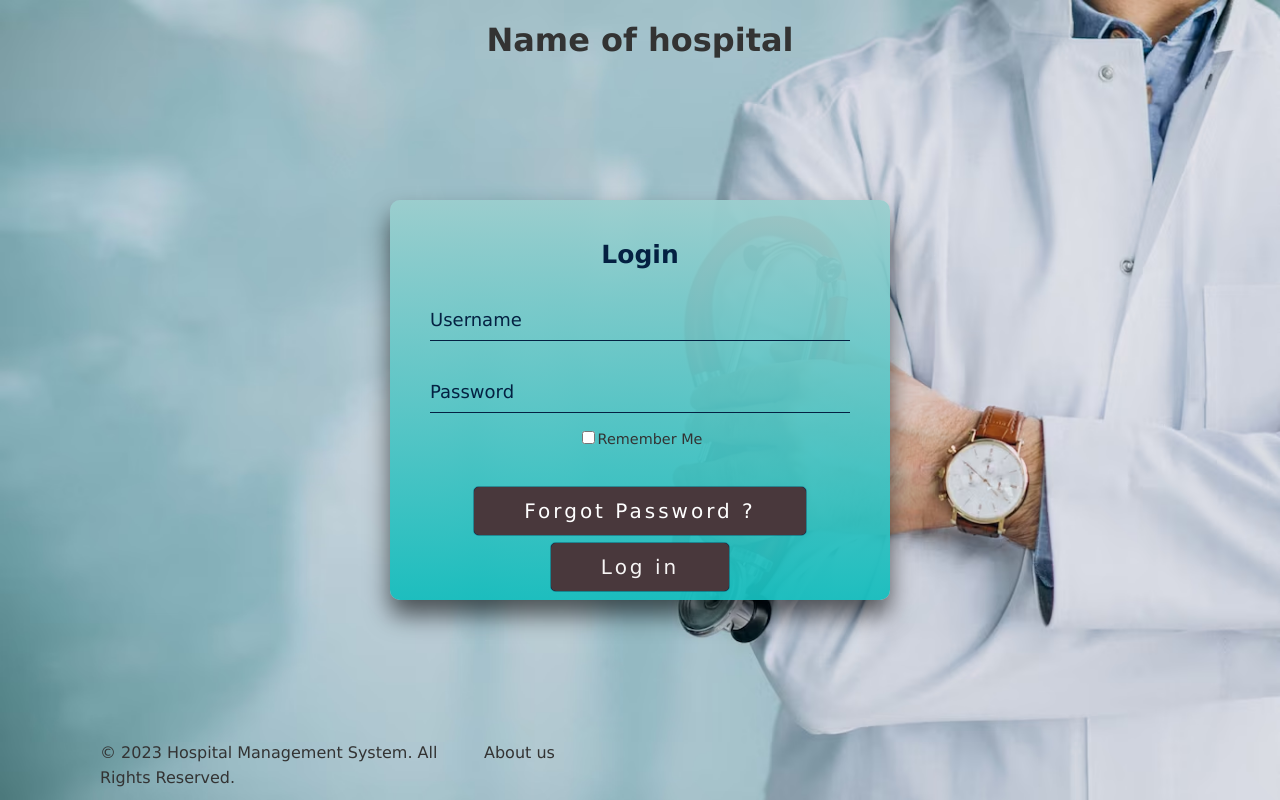
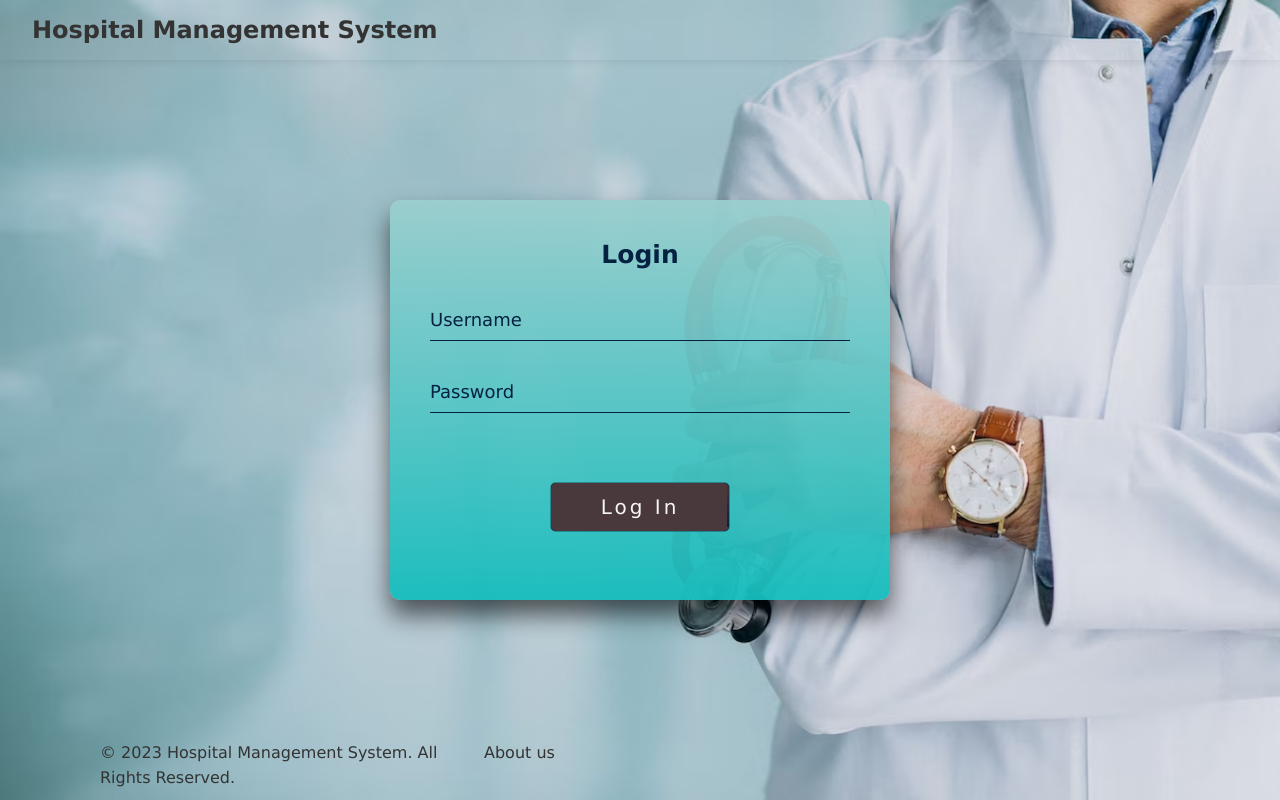
Before and after one commit to Yashraj-10/Hospital-Management-System, a React (Create React App) app: page /login in a window 1280 px wide. Built offline with nearby package versions, Linux system fonts and the light colour scheme; a web font is replaced by a local one.

Commit message:
restored login.js, created table in AdminDashboard.js and added AdminTable.js

```diff
--- a/package.json
+++ b/package.json
@@ -5,7 +5,10 @@
   "dependencies": {
     "@emotion/react": "^11.10.6",
     "@emotion/styled": "^11.10.6",
-    "@mui/material": "^5.11.10",
+    "@fontsource/roboto": "^4.5.8",
+    "@mui/icons-material": "^5.11.11",
+    "@mui/material": "^5.11.11",
+    "@mui/styled-engine-sc": "^5.11.11",
     "@testing-library/jest-dom": "^5.16.5",
     "@testing-library/react": "^13.4.0",
     "@testing-library/user-event": "^13.5.0",
@@ -13,6 +16,7 @@
     "react-dom": "^18.2.0",
     "react-router-dom": "^5.3.4",
     "react-scripts": "5.0.1",
+    "styled-components": "^5.3.6",
     "web-vitals": "^2.1.4"
   },
   "scripts": {
--- a/src/AdminDashboard.js
+++ b/src/AdminDashboard.js
@@ -1,4 +1,5 @@
 import React, {useState} from 'react';
+import StickyHeadTable from './AdminTable';
 
 const AdminDashboard = () => {
 
@@ -15,6 +16,9 @@ const AdminDashboard = () => {
                 <button type="submit" className="searchButton">Go</button>
                 <button className="aduser">Add User</button>
             </div>
+            <div className="admind_table">
+                <StickyHeadTable />
+            </div>
         </div>
      );
 }
--- a/src/App.js
+++ b/src/App.js
@@ -16,6 +16,7 @@ function App() {
             <Navbar />
             </Route>
             <Route exact path='/login'>
+              <Navbar />
               <Login />
             </Route>
             <Route exact path='/admin'>
--- a/src/Login.js
+++ b/src/Login.js
@@ -2,8 +2,7 @@ import React from 'react';
 import { Link } from 'react-router-dom';
 const Login = () => {
     return (
-        <>
-        <header><h1>Name of hospital</h1></header>
+
         <div class="login-box">
             <h2>Login</h2>
             <form>
@@ -23,15 +22,15 @@ const Login = () => {
                     />
                     <label>Password</label>
                 </div>
-                <div class="forget">
-                    <label for=""><input type="checkbox" />Remember Me  <Link to="##">Forgot Password ?</Link></label>
-                </div>
                 <Link to="#">
-                    Log in
+                    <span></span>
+                    <span></span>
+                    <span></span>
+                    <span></span>
+                    Log In
                 </Link>
             </form>
         </div>
-        </>
     );
 }
 
--- a/src/index.css
+++ b/src/index.css
@@ -251,8 +251,7 @@ body{
 }
 
 .admind {
-  margin-left: 10%;
-  display: flex;
+  margin-left: 20%;
 }
 
 .admind_header {
@@ -284,8 +283,19 @@ body{
   text-align: center;
   color: #fff;
   border-radius: 0 5px 5px 0;
+  font-size: 20px;
+}
+
+.searchButton:hover {
+  width: 40px;
+  height: 35px;
+  border: 1px solid #00b4cc;
+  background: #fff;
+  text-align: center;
+  color: #00b4cc;
+  border-radius: 0 5px 5px 0;
+  font-size: 20px;
   cursor: pointer;
-  font-size: 20px;
 }
 
 .aduser {
@@ -295,6 +305,18 @@ body{
   height: 32px;
   background: #00b4cc;
   color: #fff;
+  border: 0;
+  padding: 8px;
+  border-radius: 8px;
+}
+
+.aduser:hover {
+  margin-left: 10%;
+  width: 120px;
+  margin-top: 3px;
+  height: 32px;
+  background: #fff;
+  color: #00b4cc;
   border: 0;
   padding: 8px;
   border-radius: 8px;
@@ -320,3 +342,11 @@ body{
 .forget label a:hover{
   text-decoration: underline;
 }
+
+.admind_table {
+  margin-top: 8%;
+  width: 80%;
+  height: 100%;
+  border-collapse: collapse;
+  text-align: left;
+}
```
Also changed, not shown: 1 other file (tests, documents, lock files or other folders).
